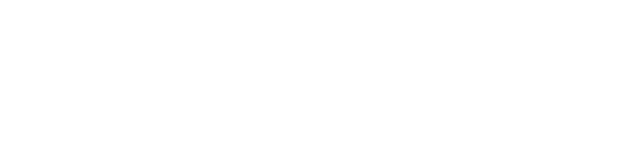
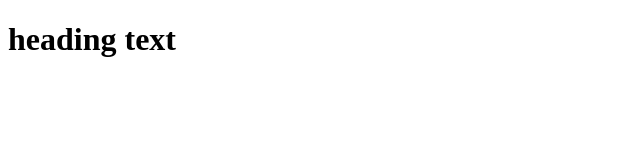
Before and after one commit to Pradeep-u/prdz2, a plain HTML site: page index.html in a window 1280 px wide. Shown: the whole page, without its empty margins (0-640 px from the left). Drawn offline with Linux system fonts and the light colour scheme.

Commit message:
heading added

```diff
--- a/index.html
+++ b/index.html
@@ -5,5 +5,7 @@
     <meta name="viewport" content="width=device-width, initial-scale=1.0" />
     <title>Learning Frontend</title>
   </head>
-  <body></body>
+  <body>
+    <h1>heading text</h1>
+  </body>
 </html>
```
